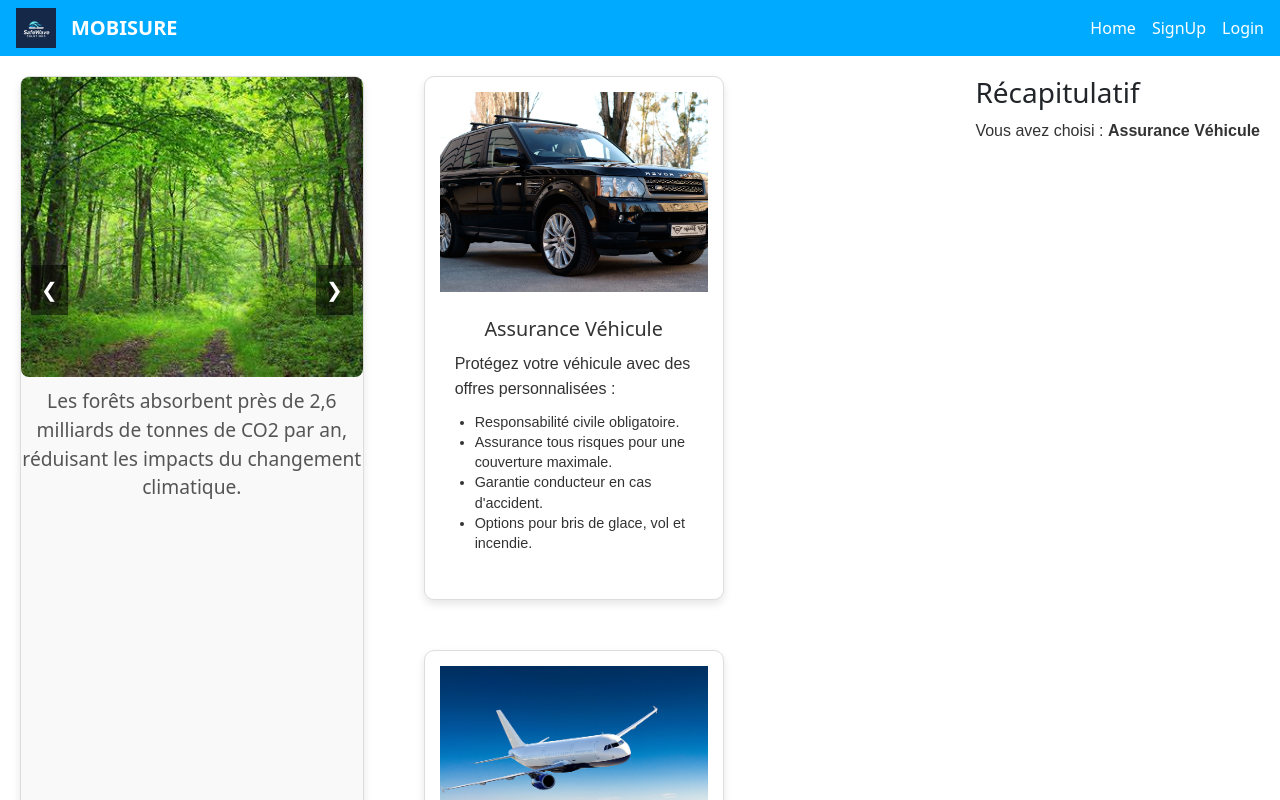
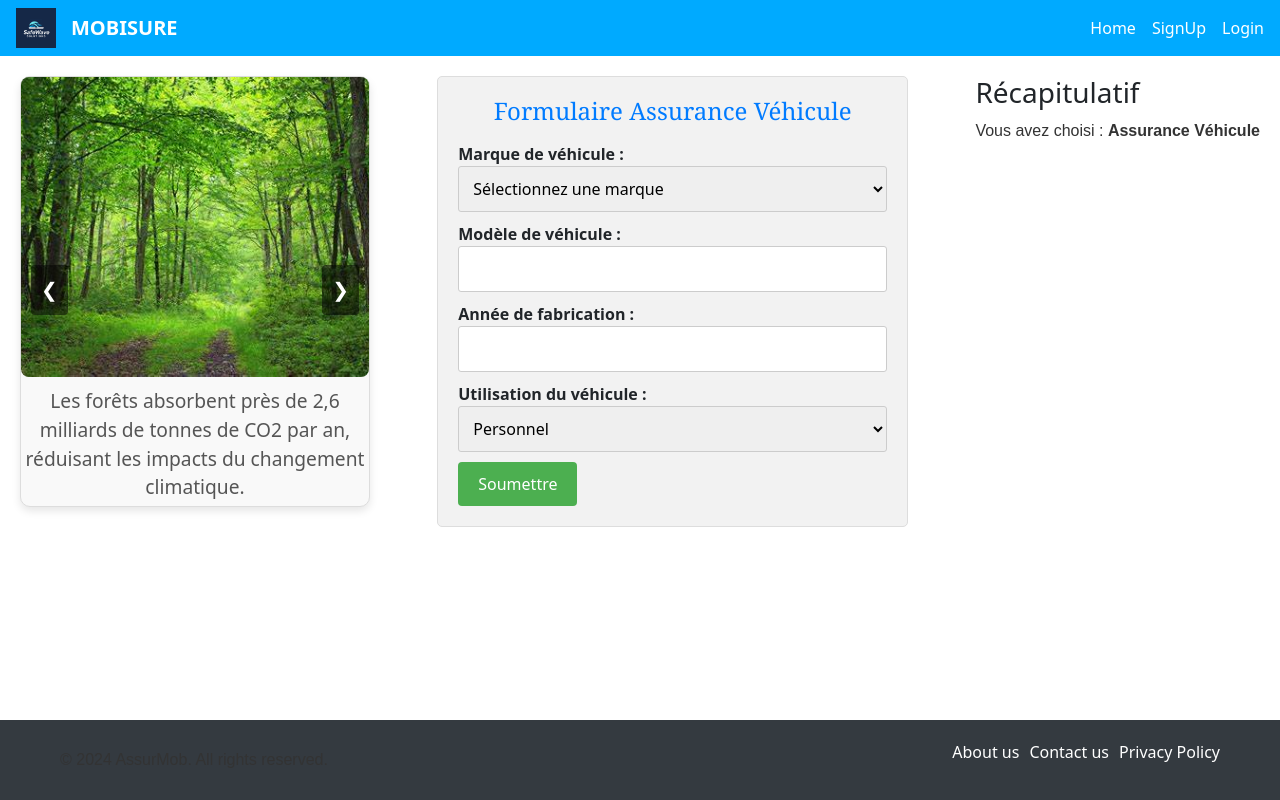
Before and after one commit to thomasWattebled/MOBISURE, a React (Create React App) app in the folder project/mobisure_front/: page /plans in a window 1280 px wide. Both pictures are taken after a click on the element 573 px from the left and 358 px from the top of the page. Shown: the top 800 px of the page. Built offline with nearby package versions, Linux system fonts and the light colour scheme.

Commit message:
assurance vehicule debut

```diff
--- /dev/null
+++ b/project/mobisure_front/src/components/plans/components/formulaire/AssuranceVehiculeForm.jsx
@@ -0,0 +1,70 @@
+import React, { useState } from "react";
+import '../../style/form.css';
+
+const AssuranceVehiculeForm = () => {
+  const [selectedBrand, setSelectedBrand] = useState("");
+
+  const brands = [
+    "Audi",
+    "BMW",
+    "Mercedes-Benz",
+    "Volkswagen",
+    "Toyota",
+    "Ford",
+    "Honda",
+    "Nissan",
+    "Renault",
+    "Peugeot",
+    // Ajoutez d'autres marques ici
+  ];
+
+  return (
+    <div className="form-container">
+      <h2>Formulaire Assurance Véhicule</h2>
+      <form>
+      <div className="form-group">
+        <label>
+          Marque de véhicule :
+          <select
+            name="vehicleBrand"
+            value={selectedBrand}
+            onChange={(e) => setSelectedBrand(e.target.value)}
+            required
+          >
+            <option value="">Sélectionnez une marque</option>
+            {brands.map((brand) => (
+              <option key={brand} value={brand}>
+                {brand}
+              </option>
+            ))}
+          </select>
+        </label>
+        </div>
+        <div className="form-group">
+        <label>
+          Modèle de véhicule :
+          <input type="text" name="vehicleModel" required />
+        </label>
+        </div>
+        <div className="form-group">
+        <label>
+          Année de fabrication :
+          <input type="number" name="manufactureYear" required />
+        </label>
+        </div>
+        <div className="form-group">
+        <label>
+          Utilisation du véhicule :
+          <select name="usage" required>
+            <option value="personnel">Personnel</option>
+            <option value="professionnel">Professionnel</option>
+          </select>
+        </label>
+        </div>
+        <button type="submit">Soumettre</button>
+      </form>
+    </div>
+  );
+};
+
+export default AssuranceVehiculeForm;
--- a/project/mobisure_front/src/components/plans/components/formulaire/VoyageProForm.jsx
+++ b/project/mobisure_front/src/components/plans/components/formulaire/VoyageProForm.jsx
@@ -1,5 +1,6 @@
 // VoyageProfessionnelForm.js
 import React, { useState } from 'react';
+import '../../style/form.css';
 
 const VoyageProfessionnelForm = () => {
   const [formData, setFormData] = useState({
@@ -19,7 +20,6 @@ const VoyageProfessionnelForm = () => {
   const handleSubmit = (e) => {
     e.preventDefault();
     console.log('Form Data Submitted:', formData);
-    // Vous pouvez ajouter une action ici pour soumettre les données, comme un appel API.
   };
 
   return (
--- /dev/null
+++ b/project/mobisure_front/src/components/plans/style/form.css
@@ -0,0 +1,39 @@
+.form-container {
+    max-width: 600px;
+    margin: 0 auto;
+    padding: 20px;
+    background-color: #f2f2f2;
+    border: 1px solid #ddd;
+    border-radius: 5px;
+  }
+
+  h2 {
+    text-align: center;
+    margin-bottom: 20px;
+  }
+
+  label {
+    display: block;
+    margin-bottom: 10px;
+  }
+
+  input, select {
+    width: 100%;
+    padding: 10px;
+    border: 1px solid #ccc;
+    border-radius: 3px;
+    box-sizing: border-box;
+  }
+
+  button {
+    background-color: #4CAF50;
+    color: white;
+    padding: 10px 20px;
+    border: none;
+    border-radius: 4px;
+    cursor: pointer;
+  }
+
+  button:hover {
+    background-color: #45a049;
+  }
--- a/project/mobisure_front/src/pages/PlansSection.jsx
+++ b/project/mobisure_front/src/pages/PlansSection.jsx
@@ -7,6 +7,7 @@ import AssuranceVoyage from '../components/plans/components/AssuranceVoyage';
 import voyage_vacance from '../components/plans/images/voyage_vacance.jpg';
 import voyage_pro from '../components/plans/images/voyage_professionel.jpg';
 import VoyageProfessionnelForm from '../components/plans/components/formulaire/VoyageProForm';
+import AssuranceVehiculeForm from '../components/plans/components/formulaire/AssuranceVehiculeForm';
 import Recap from '../components/plans/components/Recap';
 
 const PlansSection = () => {
@@ -39,7 +40,10 @@ const PlansSection = () => {
           { label: "Voyage Professionnel", value: voyage_pro },
         ]);
         setIsOptionSelected(true);
-      } else {
+      }else if (plan === "Assurance Véhicule") {
+        setShowForm(true);
+        setSubOptions(null);
+      }  else {
         setSubOptions(null);
       }
     };
@@ -75,7 +79,6 @@ const PlansSection = () => {
         </div>
       ) : null}
 
-      {/* Affichage des sous-options de voyage si aucune option n'est sélectionnée */}
       {subOptions  && !showForm ? (
         <div className="sub-options-container">
           <SubOptionList
@@ -85,8 +88,12 @@ const PlansSection = () => {
         </div>
       ) : null}
 
+
+      {showForm && selectedPlan === "Assurance Véhicule" && (
+      <AssuranceVehiculeForm />
+      )}
         {/* Formulaire pour "Voyage Professionnel" */}
-        {showForm && (
+        {showForm && selectedPlan === "Assurance Voyage" && (
          <VoyageProfessionnelForm/>
         )}
 
```
